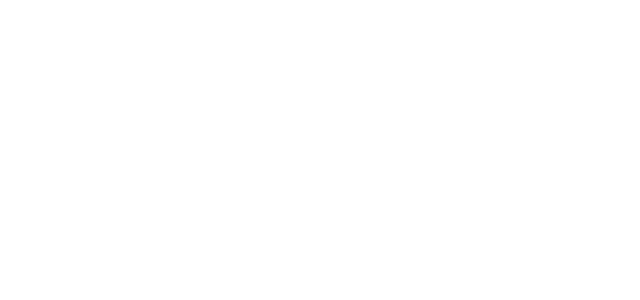
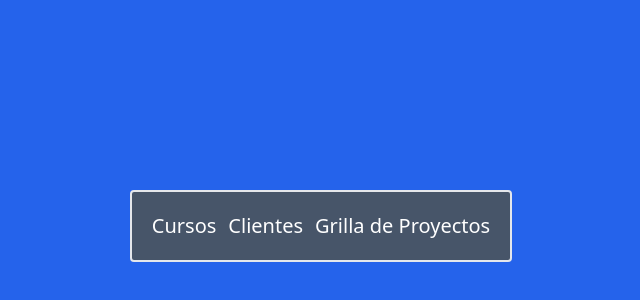
Before and after one commit to EnzoDellp/NH-ControlPanel, a React (Vite) app: page /panel in a window 1280 px wide. Before the commit this address had no page. Shown: the part 174-474 px from the top of the page, without its empty margins (319-959 px from the left). Built offline with nearby package versions, Linux system fonts and the light colour scheme.

Commit message:
Iniciado el main de panel de control

```diff
--- a/src/App.tsx
+++ b/src/App.tsx
@@ -2,6 +2,7 @@
 import CreateAccount from "./pages/CreateAccount";
 import ForgotPassword from "./pages/ForgotPassword";
 import LoginPage from "./pages/LoginPage";
+import PanelMain from "./pages/PanelMain";
 
 function App() {
   return (
@@ -10,6 +11,7 @@
         <Route path="/" element={<LoginPage />} />
         <Route path="/create-account" element={<CreateAccount />} />
         <Route path="/forgot-password" element={<ForgotPassword />} />
+        <Route path="/panel" element={<PanelMain />} />
       </Routes>
     </Router>
   );
--- a/src/pages/LoginPage.tsx
+++ b/src/pages/LoginPage.tsx
@@ -1,12 +1,14 @@
-import { Link } from "react-router-dom";
+import { Link, useNavigate } from "react-router-dom";
 import InputsForm from "../components/InputsForm";
 import { useState } from "react";
 export default function LoginPage() {
+  const navigate = useNavigate();
   const [email, setEmail] = useState("");
   const [password, setPassword] = useState("");
   const handleSubmit = (e: React.FormEvent) => {
     e.preventDefault();
     console.log("Email", email, "password", password);
+    navigate("/panel");
   };
   return (
     <section>
--- /dev/null
+++ b/src/pages/PanelMain.tsx
@@ -0,0 +1,13 @@
+function PanelMain() {
+  return (
+    <main className="  text-xl flex h-screen items-center justify-center bg-blue-600 ">
+      <nav className=" bg-slate-600  border-2 p-5 flex text-white  gap-3  rounded">
+        <a href="#">Cursos</a>
+        <a href="#">Clientes</a>
+        <a href="#">Grilla de Proyectos</a>
+      </nav>
+    </main>
+  );
+}
+
+export default PanelMain;
```
